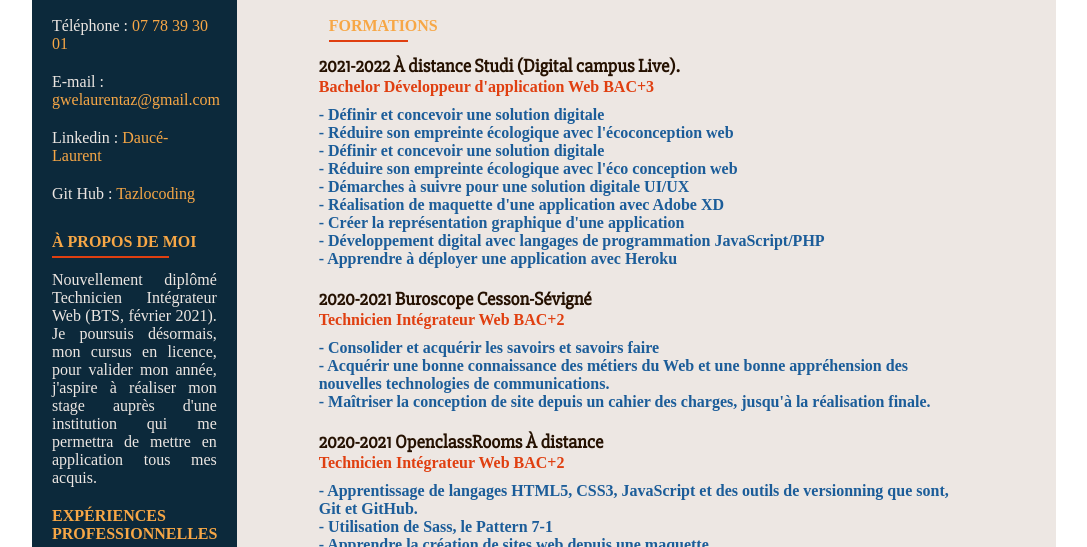
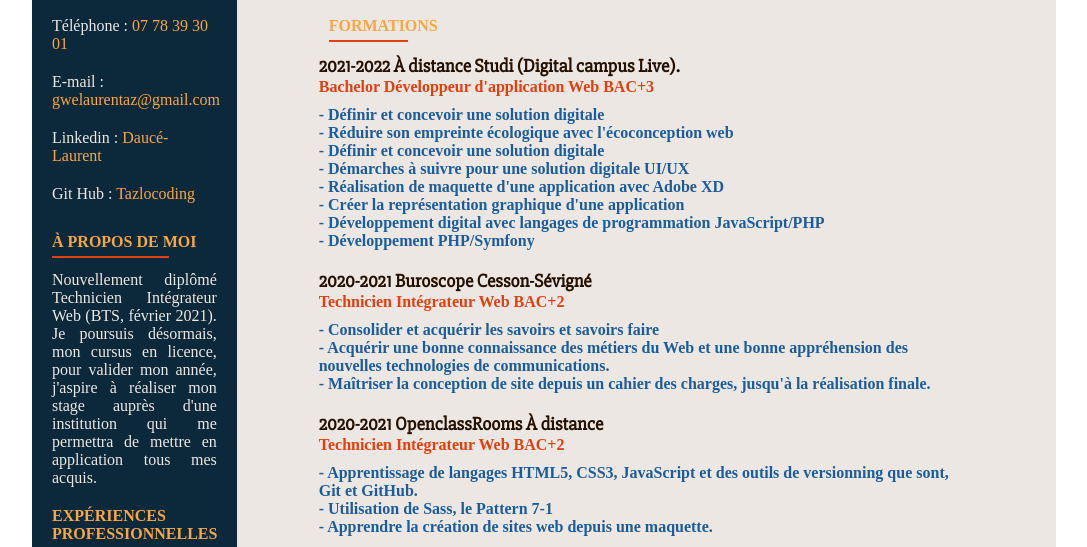
Before and after one commit to LaurentCoding/New-cv, a plain HTML site: page index.html in a window 1280 px wide. Shown: the part 253-800 px from the top of the page, without its empty margins (96-1183 px from the left). Drawn offline with Linux system fonts and the light colour scheme; a web font is replaced by a local one.

Commit message:
Modification de la formation studi

```diff
--- a/index.html
+++ b/index.html
@@ -58,12 +58,11 @@
           <li>- Définir et concevoir une solution digitale</li>
           <li>- Réduire son empreinte écologique avec l'écoconception web</li>
           <li>- Définir et concevoir une solution digitale</li>
-          <li>- Réduire son empreinte écologique avec l'éco conception web</li>
           <li>- Démarches à suivre pour une solution digitale UI/UX</li>
           <li>- Réalisation de maquette d'une application avec Adobe XD</li>
           <li>- Créer la représentation graphique d'une application</li>
           <li>- Développement digital avec langages de programmation JavaScript/PHP</li>
-          <li>- Apprendre à déployer une application avec Heroku</li>
+          <li>- Développement PHP/Symfony</li>
         </ul>
       </div>
       <div>
```
